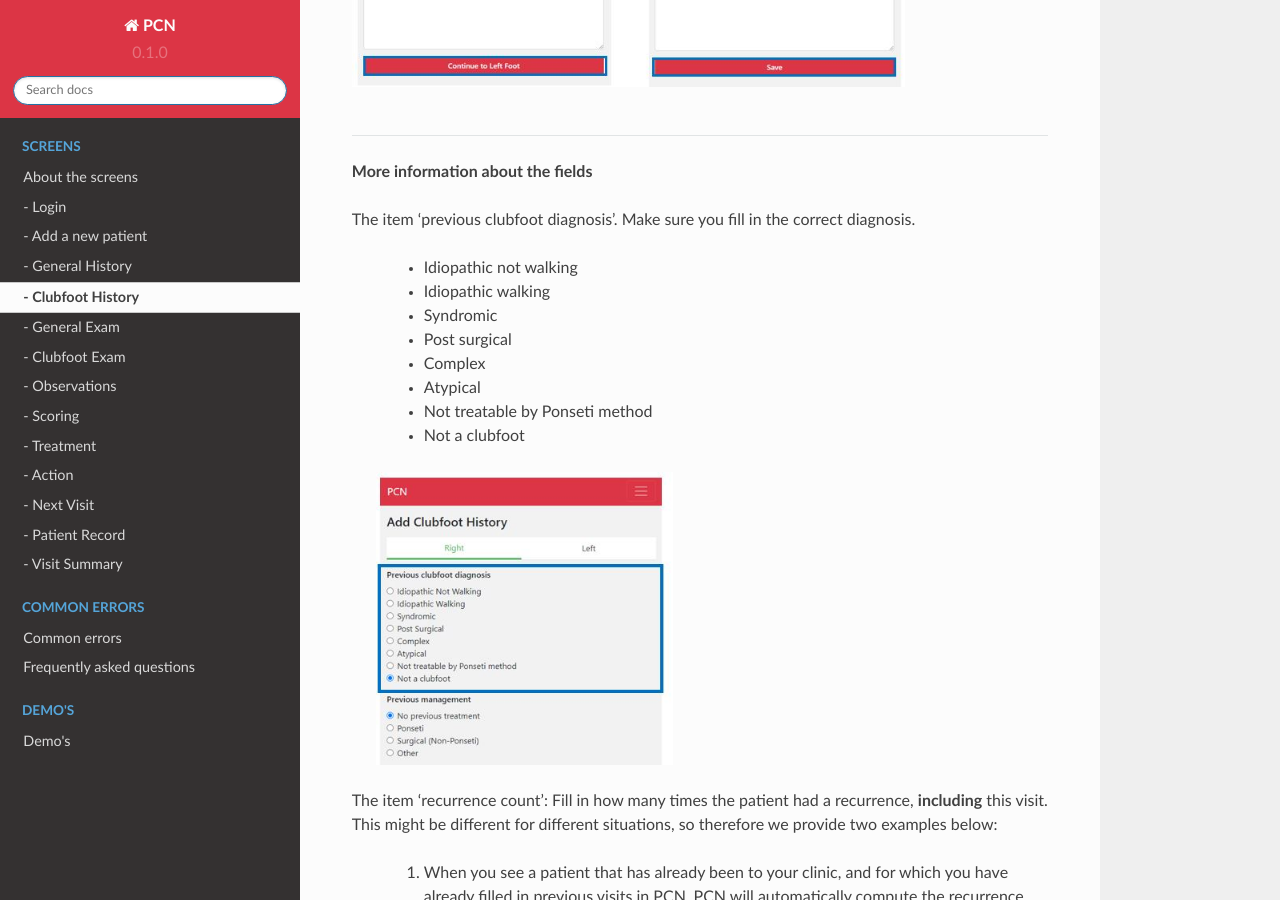
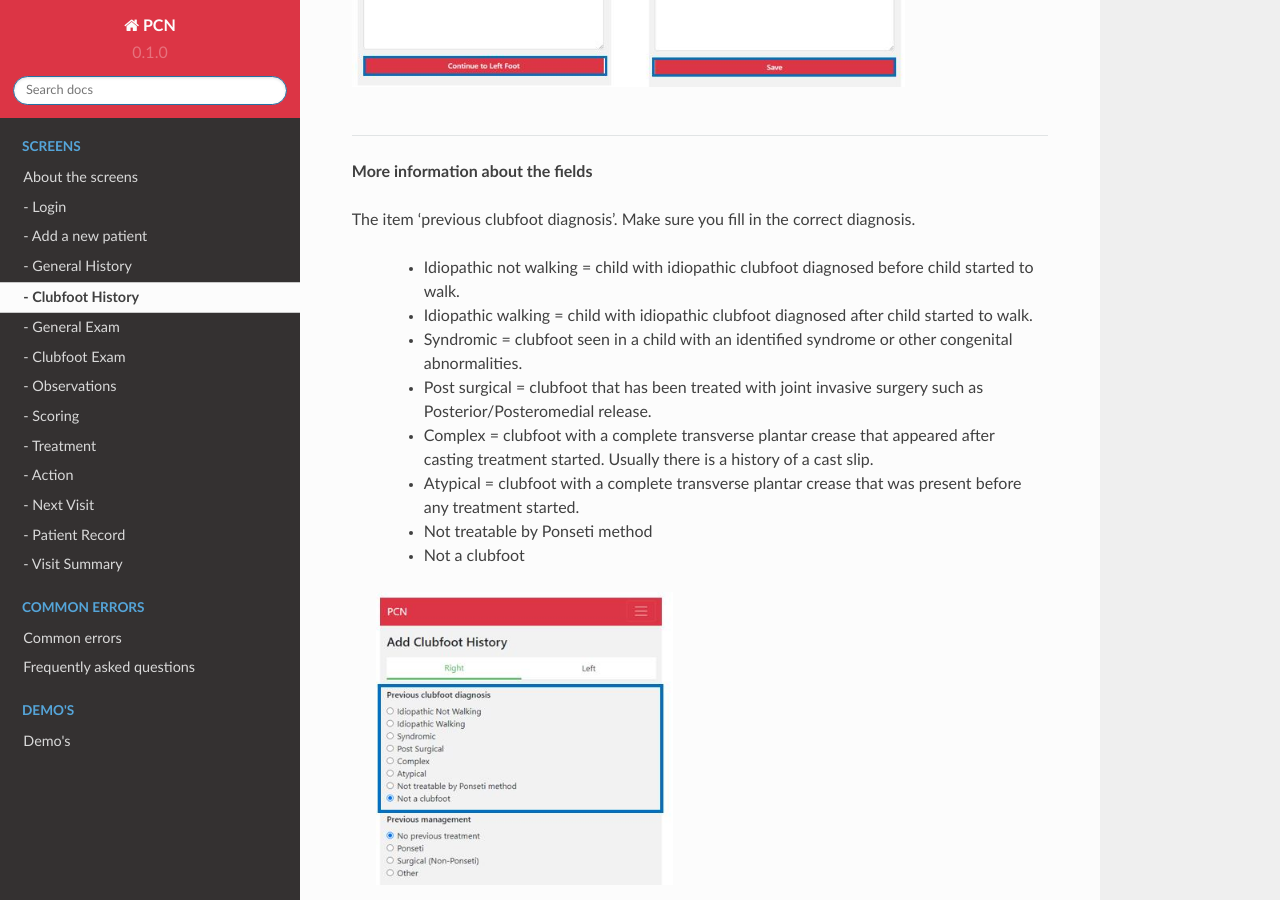
Before and after one commit to SWijnands01/PCN, a Sphinx documentation site: the page built from docs/source/ClubfootHistoryScreen.rst, in a window 1280 px wide and 900 px high, scrolled down 1558 px. Built offline with Sphinx 7.4.7 and the Read the Docs theme 2.0.0, drawn with Linux system fonts in a browser that asks for light colours.

Commit message:
Update ClubfootHistoryScreen.rst

```diff
--- a/docs/source/ClubfootHistoryScreen.rst
+++ b/docs/source/ClubfootHistoryScreen.rst
@@ -25,12 +25,12 @@ What do you do?
 
 The item 'previous clubfoot diagnosis'. Make sure you fill in the correct diagnosis.
 
-   - Idiopathic not walking
-   - Idiopathic walking
-   - Syndromic
-   - Post surgical
-   - Complex
-   - Atypical
+   - Idiopathic not walking = child with idiopathic clubfoot diagnosed before child started to walk.
+   - Idiopathic walking = child with idiopathic clubfoot diagnosed after child started to walk.
+   - Syndromic = clubfoot seen in a child with an identified syndrome or other congenital abnormalities.
+   - Post surgical = clubfoot that has been treated with joint invasive surgery such as Posterior/Posteromedial release.
+   - Complex = clubfoot with a complete transverse plantar crease that appeared after casting treatment started. Usually there is a history of a cast slip.
+   - Atypical = clubfoot with a complete transverse plantar crease that was present before any treatment started.
    - Not treatable by Ponseti method
    - Not a clubfoot
 
```
